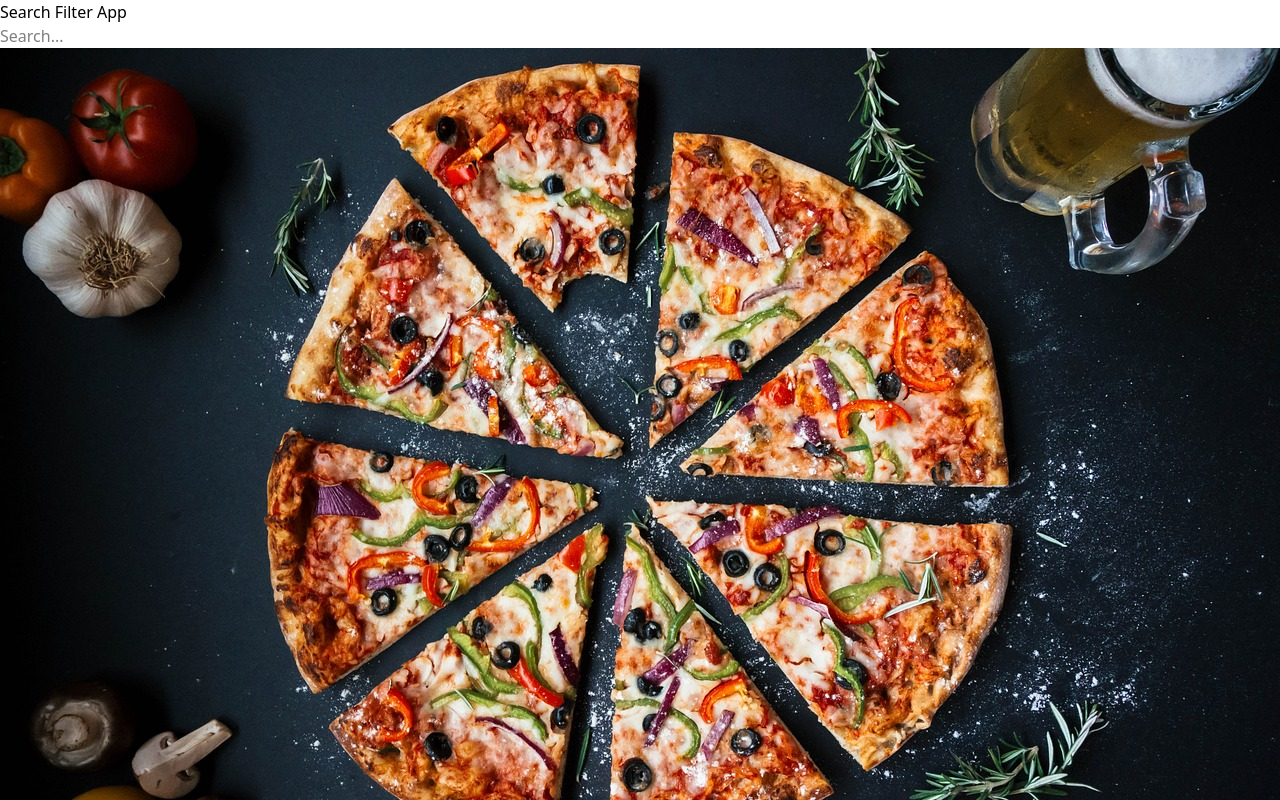
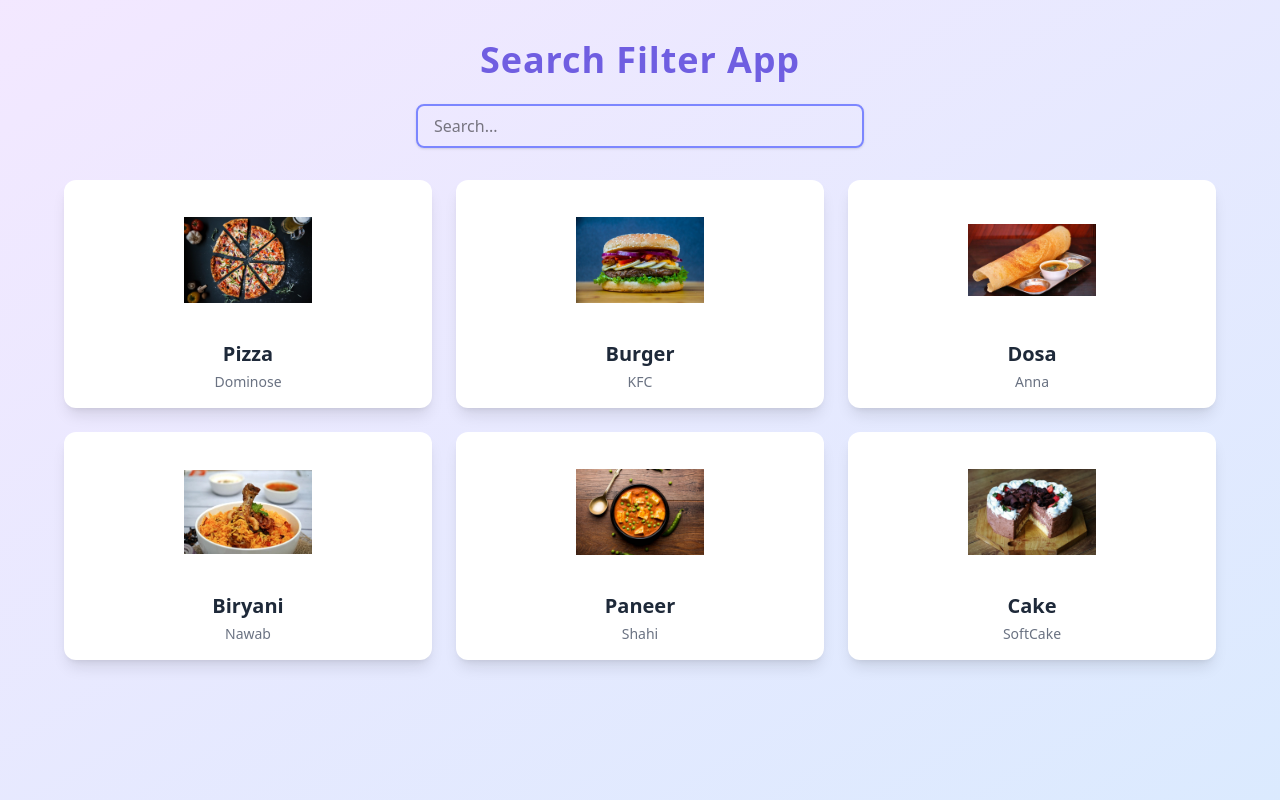
Before and after one commit to mabdullah525/react-search-filter, a React (Vite) app: page / in a window 1280 px wide. Shown: the top 800 px of the page. Built offline with nearby package versions, Linux system fonts and the light colour scheme.

Commit message:
Add styling

```diff
--- a/src/index.css
+++ b/src/index.css
@@ -1 +1,34 @@
 @import "tailwindcss";
+
+
+.container {
+  @apply min-h-screen bg-gradient-to-br from-purple-100 to-blue-100 py-10 px-4 flex flex-col items-center;
+}
+
+.heading {
+  @apply text-4xl font-extrabold text-indigo-700 mb-6 animate-pulse tracking-wide;
+}
+
+.search-input {
+  @apply w-full max-w-md px-4 py-2 border-2 border-indigo-400 rounded-lg shadow-sm focus:outline-none focus:ring-2 focus:ring-indigo-500 transition-all duration-300;
+}
+
+.card-wrapper {
+  @apply grid grid-cols-1 sm:grid-cols-2 md:grid-cols-3 gap-6 mt-8 w-full max-w-6xl;
+}
+
+.item-card {
+  @apply bg-white rounded-xl shadow-lg p-4 flex flex-col items-center text-center transform transition-transform duration-300 hover:scale-105 hover:shadow-xl;
+}
+
+.item-img {
+  @apply w-32 h-32 object-contain mb-4;
+}
+
+.item-name {
+  @apply text-xl font-bold text-gray-800 mb-1;
+}
+
+.item-brand {
+  @apply text-sm text-gray-500;
+}
```
